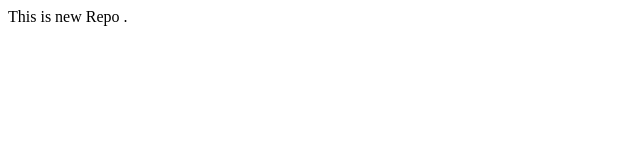
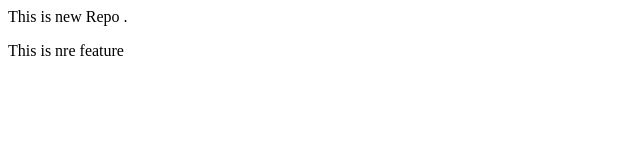
Before and after one commit to dinesh171-art/SchoolId-Demo, a plain HTML site: page Demolocal/index.html in a window 1280 px wide. Shown: the full height of the page, 0-640 px from the left. Drawn offline with Linux system fonts and the light colour scheme.

Commit message:
Add new feature

```diff
--- a/Demolocal/index.html
+++ b/Demolocal/index.html
@@ -1 +1,2 @@
 <p>This is new Repo .</p>
+<p>This is  nre feature</p>
```
Also changed, not shown: 1 other file.
